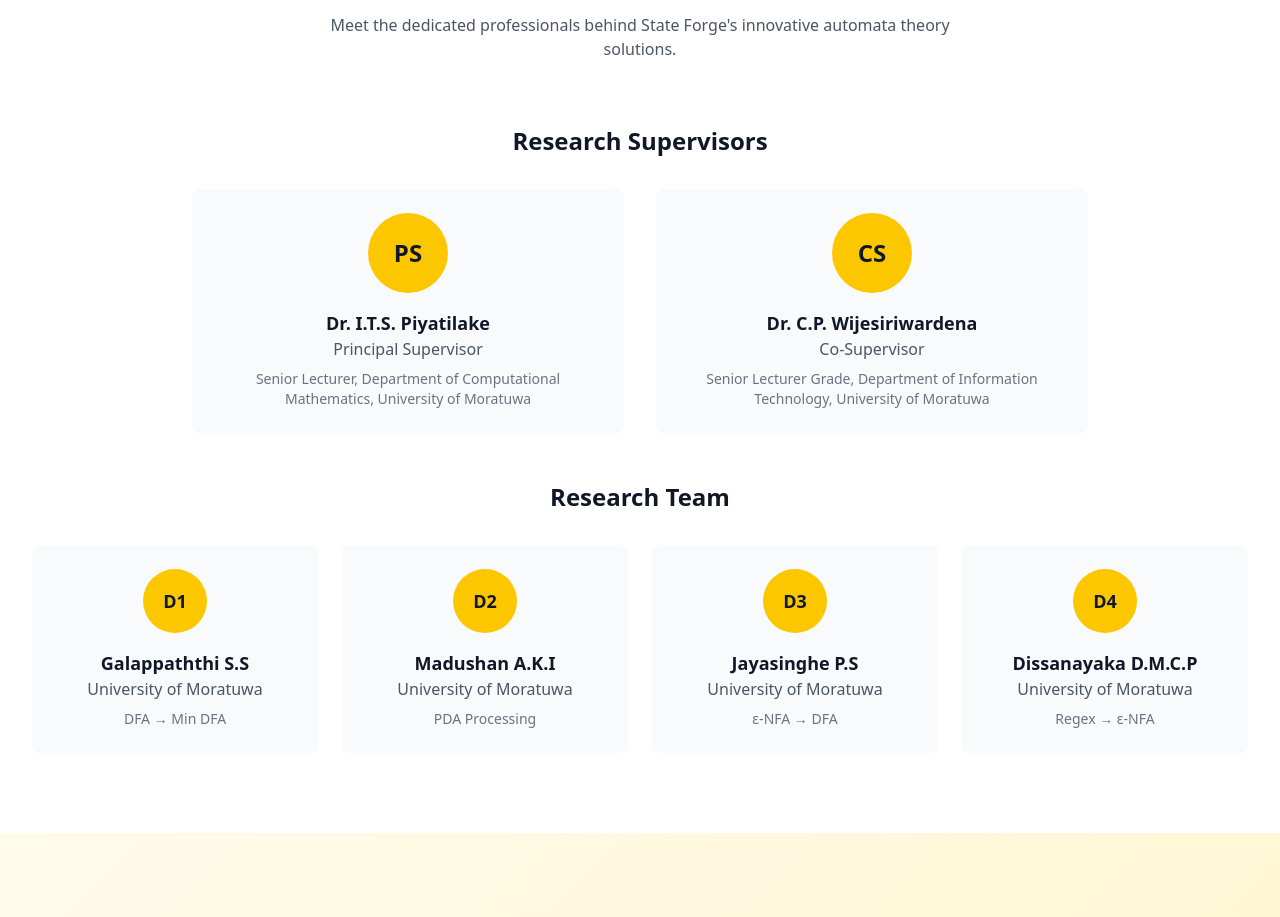
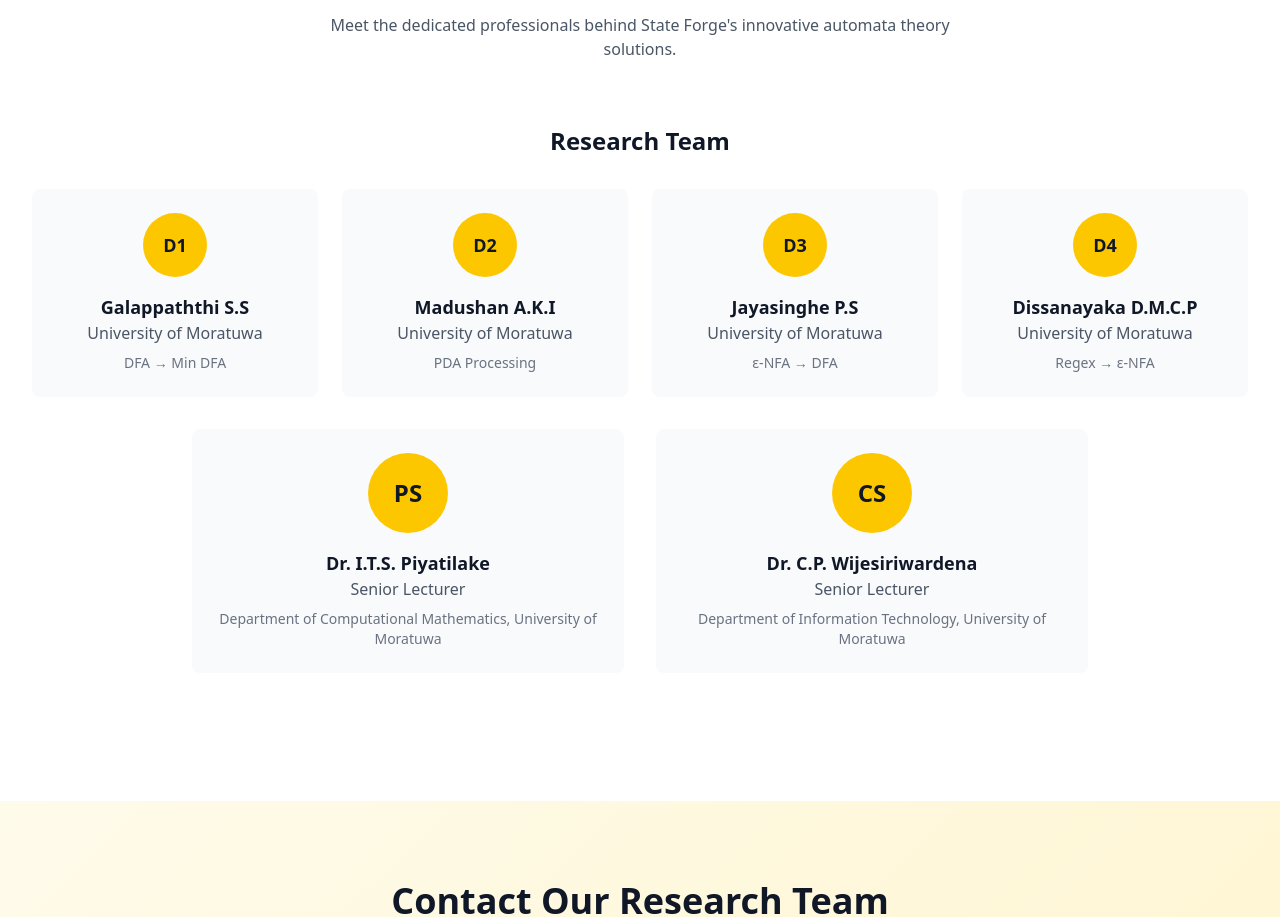
Before and after one commit to DeepThinkers-Rrsearch/front-end, a Next.js app: page / in a window 1280 px wide. Shown: the part 3180-4097 px from the top of the page. Built offline with nearby package versions, Linux system fonts and the light colour scheme.

Commit message:
home page supervisor list updated

```diff
--- a/app/page.tsx
+++ b/app/page.tsx
@@ -331,8 +331,7 @@ export default function HomePage() {
             </p>
           </div>
 
-          {/* Supervisors Section */}
-          <div className="mb-12">
+          {/* <div className="mb-12">
             <h3 className="text-2xl font-semibold text-gray-900 mb-8 text-center">
               Research Supervisors
             </h3>
@@ -365,7 +364,7 @@ export default function HomePage() {
                 </p>
               </div>
             </div>
-          </div>
+          </div> */}
 
           {/* Developers Section */}
           <div>
@@ -415,6 +414,41 @@ export default function HomePage() {
                 </h4>
                 <p className="text-gray-600">University of Moratuwa</p>
                 <p className="text-sm text-gray-500 mt-2">Regex → ε-NFA</p>
+              </div>
+            </div>
+          </div>
+
+          {/* Supervisors Section */}
+          <div className="mb-12">
+            <h3 className="text-2xl font-semibold text-gray-900 mb-8 text-center">
+            </h3>
+            <div className="grid grid-cols-1 md:grid-cols-2 gap-8 max-w-4xl mx-auto">
+              <div className="bg-gray-50 rounded-lg p-6 text-center">
+                <div className="w-20 h-20 bg-yellow-400 rounded-full mx-auto mb-4 flex items-center justify-center">
+                  <span className="text-2xl font-bold text-gray-900">PS</span>
+                </div>
+                <h4 className="text-lg font-semibold text-gray-900">
+                  Dr. I.T.S. Piyatilake
+                </h4>
+                <p className="text-gray-600">Senior Lecturer</p>
+                <p className="text-sm text-gray-500 mt-2">
+                  Department of Computational Mathematics,
+                  University of Moratuwa
+                </p>
+              </div>
+
+              <div className="bg-gray-50 rounded-lg p-6 text-center">
+                <div className="w-20 h-20 bg-yellow-400 rounded-full mx-auto mb-4 flex items-center justify-center">
+                  <span className="text-2xl font-bold text-gray-900">CS</span>
+                </div>
+                <h4 className="text-lg font-semibold text-gray-900">
+                  Dr. C.P. Wijesiriwardena
+                </h4>
+                <p className="text-gray-600">Senior Lecturer</p>
+                <p className="text-sm text-gray-500 mt-2">
+                  Department of Information Technology,
+                  University of Moratuwa
+                </p>
               </div>
             </div>
           </div>
```
